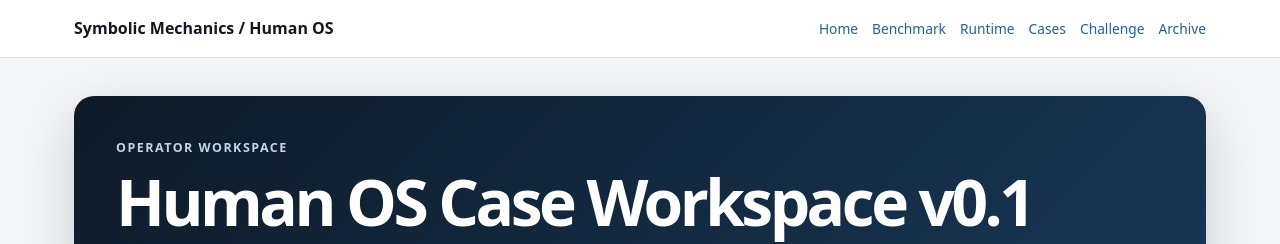
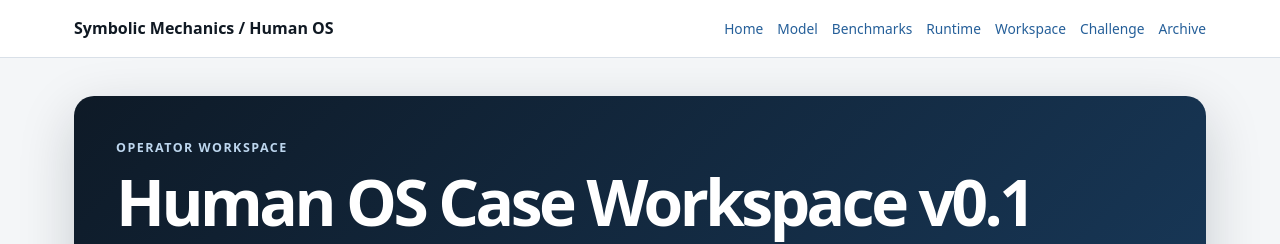
Before and after one commit to namyanyi2003/Namyanyi2003.github.io, a Jekyll site: the page case-workspace/index.html, which Jekyll copies as it is, in a window 1280 px wide. Shown: the top 244 px of the page. Built offline with Jekyll 4.4.1, drawn with Linux system fonts in a browser that asks for light colours.

Commit message:
Add Model link to workspace navigation

```diff
--- a/case-workspace/index.html
+++ b/case-workspace/index.html
@@ -9,7 +9,7 @@
   </style>
 </head>
 <body>
-<header><div class="topbar"><div class="brand">Symbolic Mechanics / Human OS</div><nav class="nav"><a href="../">Home</a><a href="../benchmark-evidence/">Benchmark</a><a href="../runtime-evidence/">Runtime</a><a href="../case-workspace/">Cases</a><a href="../challenge-protocol/">Challenge</a><a href="../publications.html">Archive</a></nav></div></header>
+<header><div class="topbar"><div class="brand">Symbolic Mechanics / Human OS</div><nav class="nav"><a href="../">Home</a><a href="../model/">Model</a><a href="../benchmark-evidence/">Benchmarks</a><a href="../runtime-evidence/">Runtime</a><a href="../case-workspace/">Workspace</a><a href="../challenge-protocol/">Challenge</a><a href="../publications.html">Archive</a></nav></div></header>
 <main class="page">
 <section class="hero"><div class="kicker">Operator Workspace</div><h1>Human OS Case Workspace v0.1</h1><p>A local case-mapping and simulator workspace for turning ordinary human situations into inspectable state maps and next-state predictions.</p><p><strong>Not a therapy interface. Built for structured case inspection and bounded simulator development.</strong></p></section>
 <section class="section"><h2>Main User-Facing Workflow</h2><div class="workflow"><div class="step"><h3>Natural Input</h3><p>The user describes an ordinary human situation.</p></div><div class="step"><h3>Situation Map</h3><p>Human OS builds a structured map of actors, pressure points, repeated events, and missing evidence.</p></div><div class="step"><h3>Active Loop</h3><p>The system identifies the repeated loop or pressure pattern currently forming.</p></div><div class="step"><h3>Next-State Prediction</h3><p>The system predicts likely next-state dynamics if the current structure continues.</p></div><div class="step"><h3>Plain-Language Output</h3><p>The result is translated into readable language rather than exposed as internal symbolic trace.</p></div></div></section>
```
